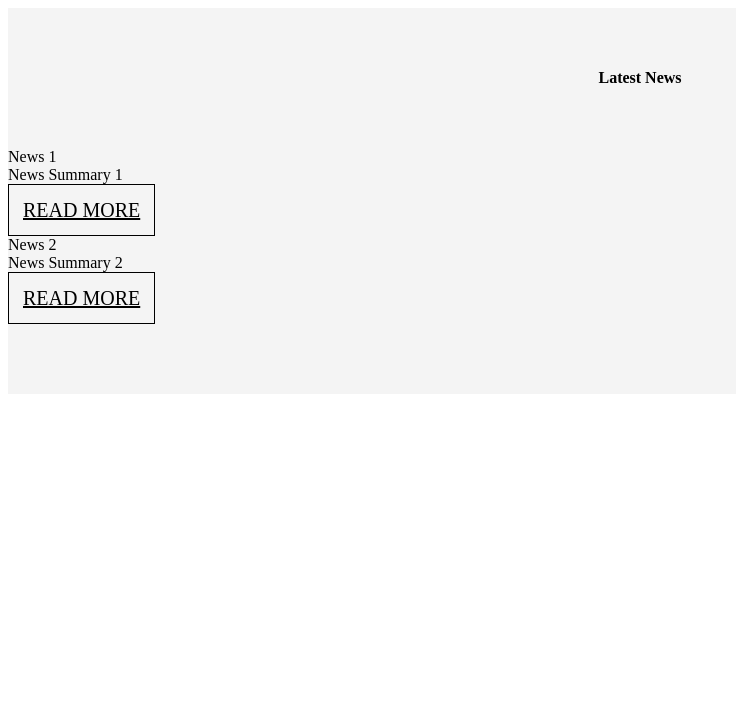
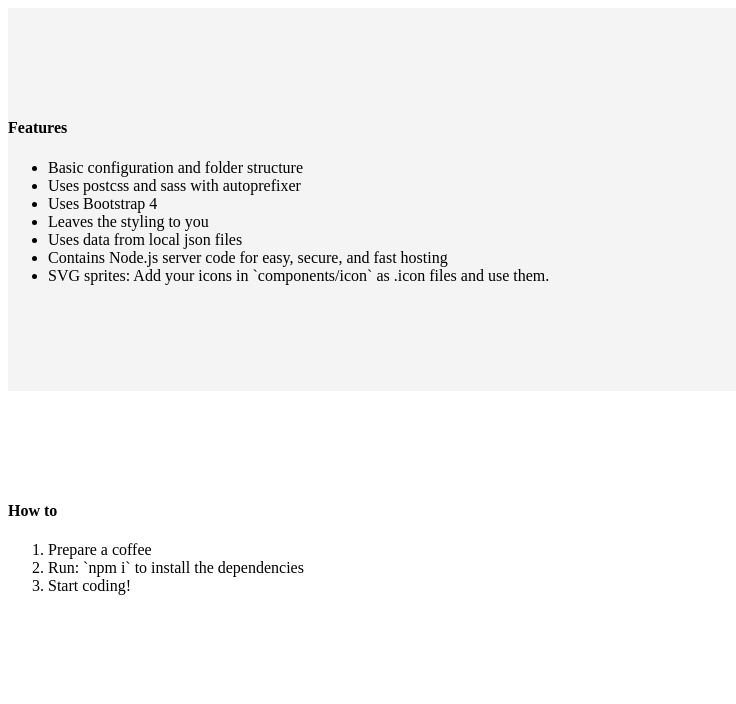
Before and after one commit to mrtnnk/martin-react-gatsby, a Gatsby site: page / in a window 1280 px wide. Shown: the whole page, without its empty margins (0-736 px from the left). Built offline with nearby package versions, Linux system fonts and the light colour scheme; Gatsby itself is replaced by a stand-in of ours.

Commit message:
fresh look

```diff
--- /dev/null
+++ b/src/components/features/_features.scss
@@ -0,0 +1,7 @@
+.features {
+    background-color: #f4f4f4;
+    padding: 90px 0;
+    &-title {
+        font-weight: bold;
+    }
+}
--- /dev/null
+++ b/src/components/features/index.js
@@ -0,0 +1,27 @@
+import React from 'react';
+
+import './_features.scss';
+
+const NewsListing = props =>
+  (<section className="features" id="features">
+    <div className="container">
+      <div className="row">
+        <div className="col-12">
+          <h4 className="features-title">Features</h4>
+        </div>
+      </div>
+      <div className="row">
+        <div className="col-12">
+          <ul className="features-list">
+            {props.data.map((item, i) =>
+              (<li className="features-list-item" key={i}>
+                {item.title}
+              </li>),
+            )}
+          </ul>
+        </div>
+      </div>
+    </div>
+  </section>);
+
+export default NewsListing;
--- /dev/null
+++ b/src/components/how-to/_how-to.scss
@@ -0,0 +1,7 @@
+.howto {
+    background-color: #fff;
+    padding: 90px 0;
+    &-title{
+        font-weight: bold;
+    }
+}
--- /dev/null
+++ b/src/components/how-to/index.js
@@ -0,0 +1,27 @@
+import React from 'react';
+
+import './_how-to.scss';
+
+const NewsListing = props =>
+  (<section className="howto" id="howto">
+    <div className="container">
+      <div className="row">
+        <div className="col-12">
+          <h4 className="howto-title">How to</h4>
+        </div>
+      </div>
+      <div className="row">
+        <div className="col-12">
+          <ol className="howto-list">
+            {props.data.map((item, i) =>
+              (<li className="howto-list-item" key={i}>
+                {item.title}
+              </li>),
+            )}
+          </ol>
+        </div>
+      </div>
+    </div>
+  </section>);
+
+export default NewsListing;
--- a/src/components/icon/index.js
+++ b/src/components/icon/index.js
@@ -1,7 +1,7 @@
 import React from 'react';
 
 const Icon = props => (
-  <svg viewBox={props.icon.viewBox} width={props.width} height={props.height}>
+  <svg viewBox={props.icon.viewBox} width={props.width} height={props.height} fill={props.fill}>
     <use xlinkHref={`#${props.icon.id}`} />
   </svg>
 );
--- a/src/components/news-listing/_news-listing.scss
+++ /dev/null
@@ -1,10 +0,0 @@
-.news-listing {
-    background-color: #f4f4f4;
-    padding-bottom : 70px;
-    &-title{
-        height: 140px;
-        display: flex;
-        align-items: center;
-        justify-content: center;
-    }
-}
--- a/src/components/news-listing/index.js
+++ /dev/null
@@ -1,27 +0,0 @@
-import React from 'react';
-import News from '../news';
-
-import './_news-listing.scss';
-
-const NewsListing = props => (
-  <section className="news-listing">
-    <div className="container">
-      <div className="row">
-        <div className="col-12">
-          <div className="news-listing-title">
-            <h4>Latest News</h4>
-          </div>
-        </div>
-      </div>
-      <div className="row">
-        {props.news.map(item => (
-          <div className="col" key={item.id}>
-            <News item={item} />
-          </div>
-        ))}
-      </div>
-    </div>
-  </section>
-);
-
-export default NewsListing;
--- a/src/components/news/index.js
+++ /dev/null
@@ -1,16 +0,0 @@
-import React from 'react';
-import Button from '../button';
-
-const News = props => (
-  <div className="news">
-    <div className="news-title">
-      {props.item.title}
-    </div>
-    <div className="news-summary">
-      {props.item.summary}
-    </div>
-    <Button className="button-orange" link="#" text="Read More" />
-  </div>
-);
-
-export default News;
--- /dev/null
+++ b/src/data/data.json
@@ -0,0 +1,36 @@
+{
+    "features": [
+        {
+            "title": "Basic configuration and folder structure"
+        },
+        {
+            "title": "Uses postcss and sass with autoprefixer"
+        },
+        {
+            "title": "Uses Bootstrap 4"
+        },
+        {
+            "title": "Leaves the styling to you"
+        },
+        {
+            "title": "Uses data from local json files"
+        },
+        {
+            "title": "Contains Node.js server code for easy, secure, and fast hosting"
+        },
+        {
+            "title": "SVG sprites: Add your icons in `components/icon` as .icon files and use them."
+        }
+    ],
+    "howTo": [
+        {
+            "title": "Prepare a coffee"
+        },
+        {
+            "title": "Run: `npm i` to install the dependencies"
+        },
+        {
+            "title": "Start coding!"
+        }
+    ]
+}
--- a/src/data/news.json
+++ /dev/null
@@ -1,13 +0,0 @@
-{
-    "news": [
-    {
-        "id": 1,
-        "title": "News 1",
-        "summary": "News Summary 1"
-    },
-    {
-        "id": 2,
-        "title": "News 2",
-        "summary": "News Summary 2"
-    }]
-}
--- a/src/layouts/index.js
+++ b/src/layouts/index.js
@@ -2,16 +2,18 @@ import React from 'react';
 import PropTypes from 'prop-types';
 import Helmet from 'react-helmet';
 import Header from '../components/header';
+import Footer from '../components/footer';
 
 import '../../sass/style.scss';
 
 const TemplateWrapper = ({ children }) => (
   <div>
     <Helmet
-      title="Gatsby Boilerplate"
+      title="Gatsby React Boilerplate"
     />
     <Header />
     {children()}
+    <Footer />
   </div>
 );
 
--- a/src/pages/index.js
+++ b/src/pages/index.js
@@ -1,12 +1,14 @@
 /* global graphql */
 
 import React from 'react';
-import NewsListing from '../components/news-listing';
+import Features from '../components/features';
+import HowTo from '../components/how-to';
 
 const IndexPage = props =>
-  (<div>
-    <NewsListing news={props.data.allDataJson.edges[0].node.news} />
-  </div>);
+  (<main>
+    <Features data={props.data.allDataJson.edges[0].node.features} />
+    <HowTo data={props.data.allDataJson.edges[0].node.howTo} />
+  </main>);
 
 export default IndexPage;
 
@@ -15,10 +17,11 @@ export const pageQuery = graphql`
     allDataJson {
       edges {
         node {
-          news {
-            id
+          features {
             title
-            summary
+          }
+          howTo {
+            title
           }
         }
       }
```
Also changed, not shown: src/components/footer/_footer.scss (added, +10 -0 lines), src/components/footer/index.js (added, +21 -0 lines), src/components/header/index.js (+5 -5 lines), README.md, 2 other files.
